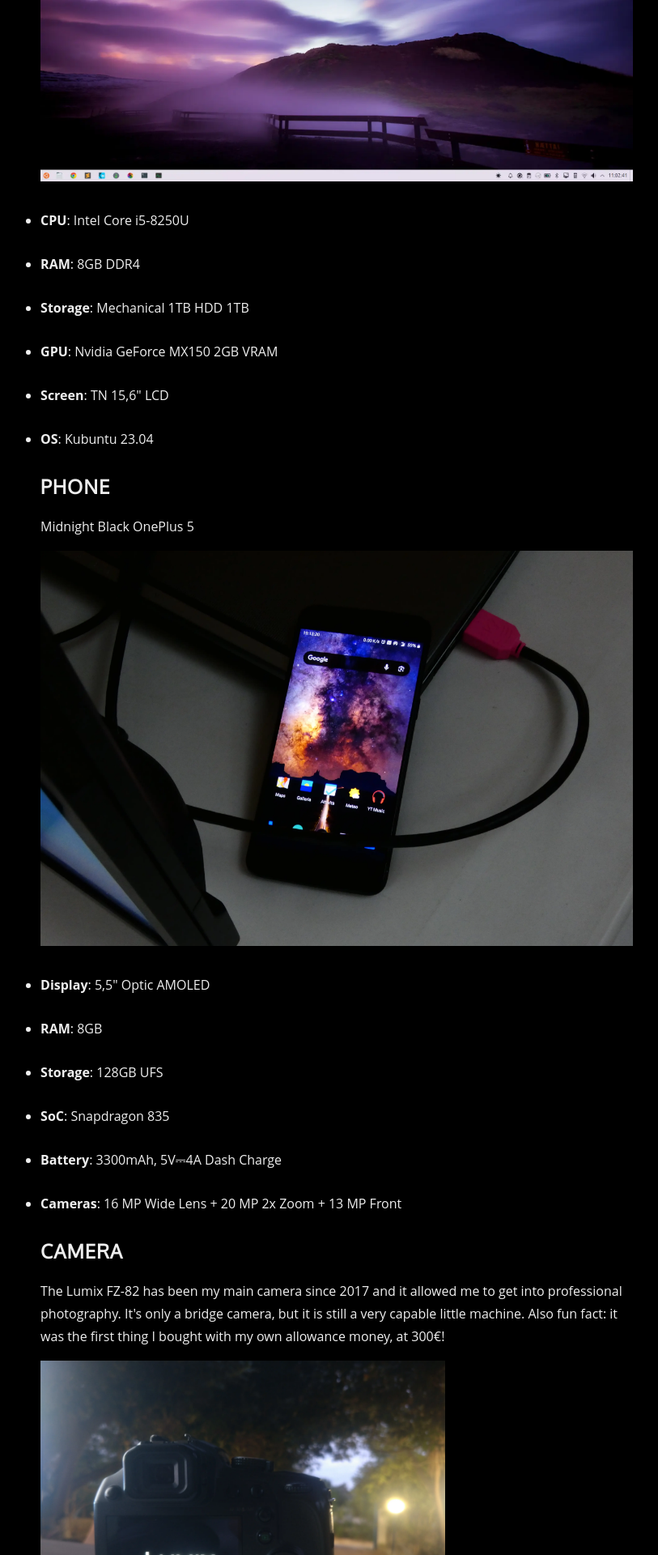
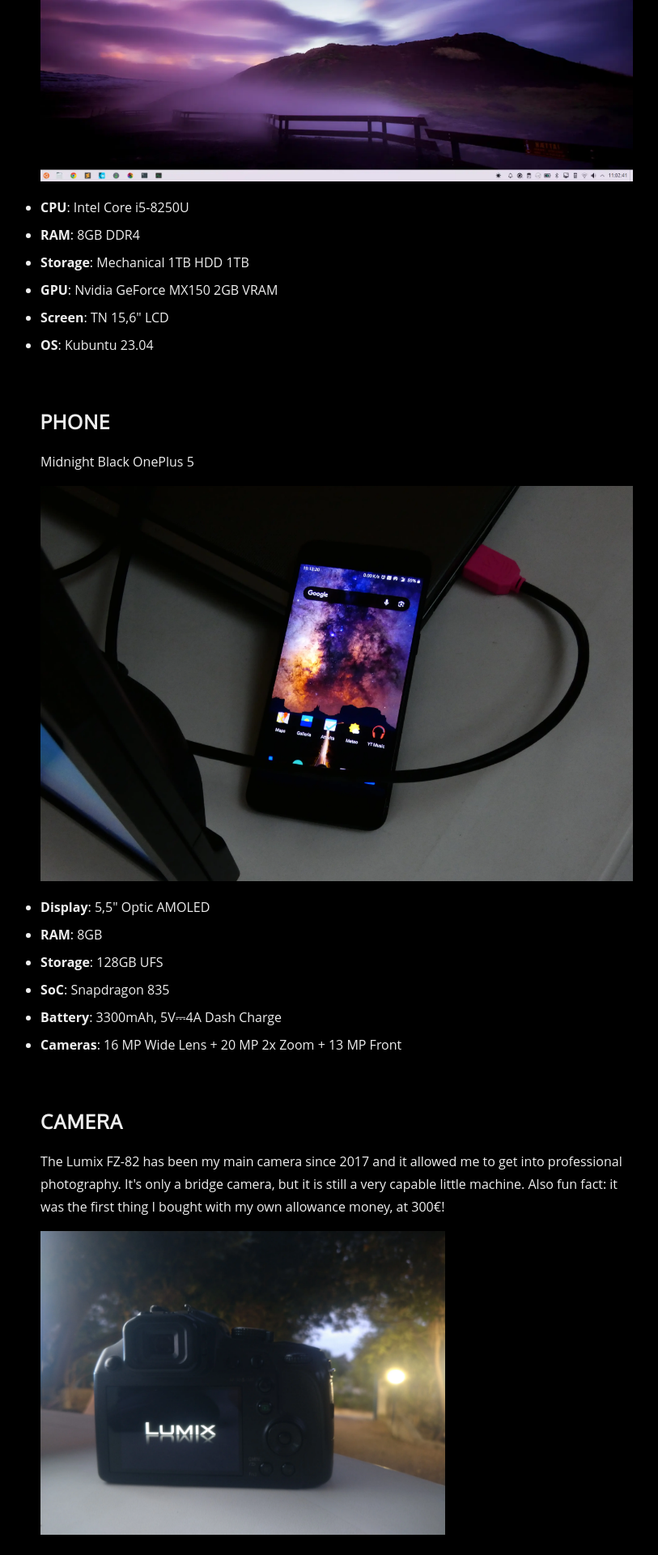
Before and after one commit to s7uck/s7uck.github.io, a Jekyll site: the page built from setup.markdown, in a window 1280 px wide. Shown: the part 559-2479 px from the top of the page at 81% size, without its empty margins (224-1037 px from the left). Built offline with Jekyll 4.4.1, drawn with Linux system fonts in a browser that asks for light colours.

Commit message:
Fix setup page & li margins

```diff
--- a/setup.markdown
+++ b/setup.markdown
@@ -1,6 +1,7 @@
 ---
 layout: page
 title: Setup
+listing: true
 ---
 
 <section id="laptop">
--- a/style.css
+++ b/style.css
@@ -61,7 +61,7 @@
 	margin: 2em auto;
 }
 ul, ol, menu { padding-left: 0;}
-li { margin: 2em 0;}
+li { margin: 12px 0;}
 figure { margin: 0;}
 .icon, menu img, button img {
 	max-height: 1em;
```
